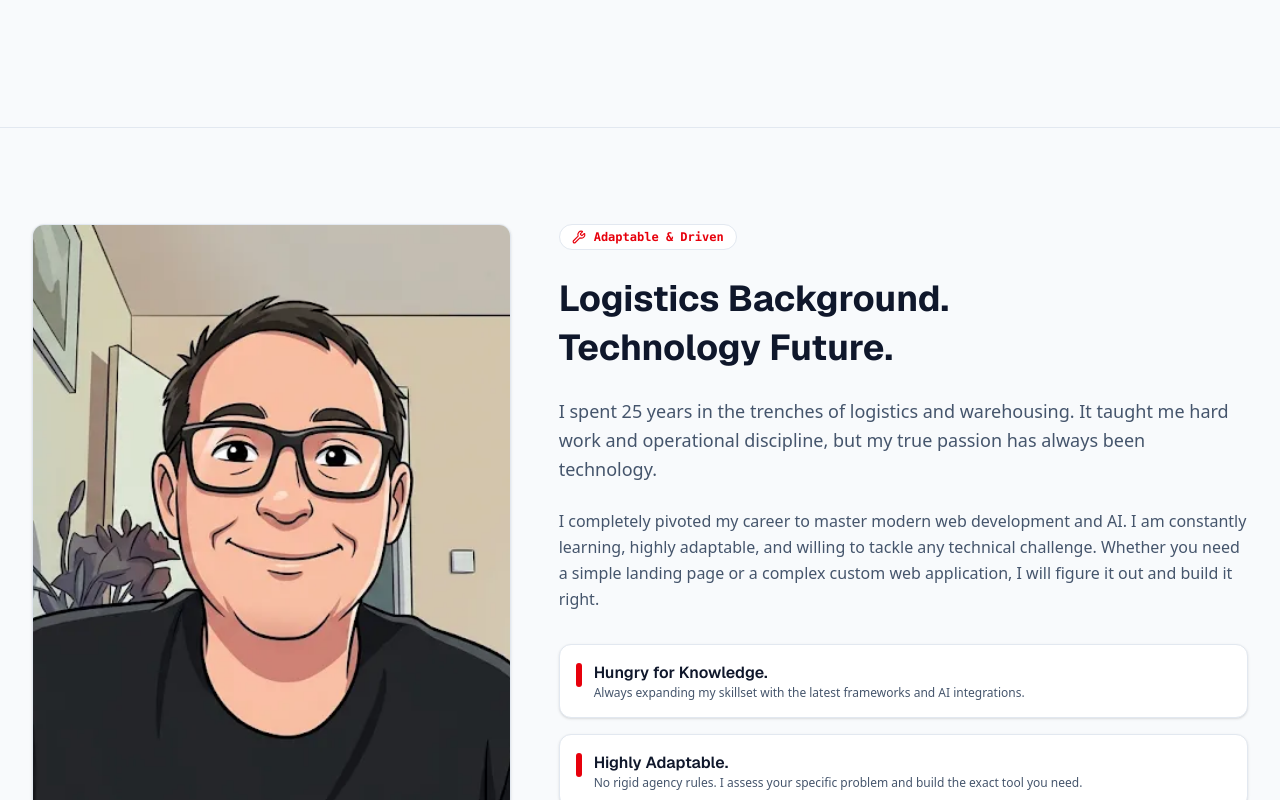
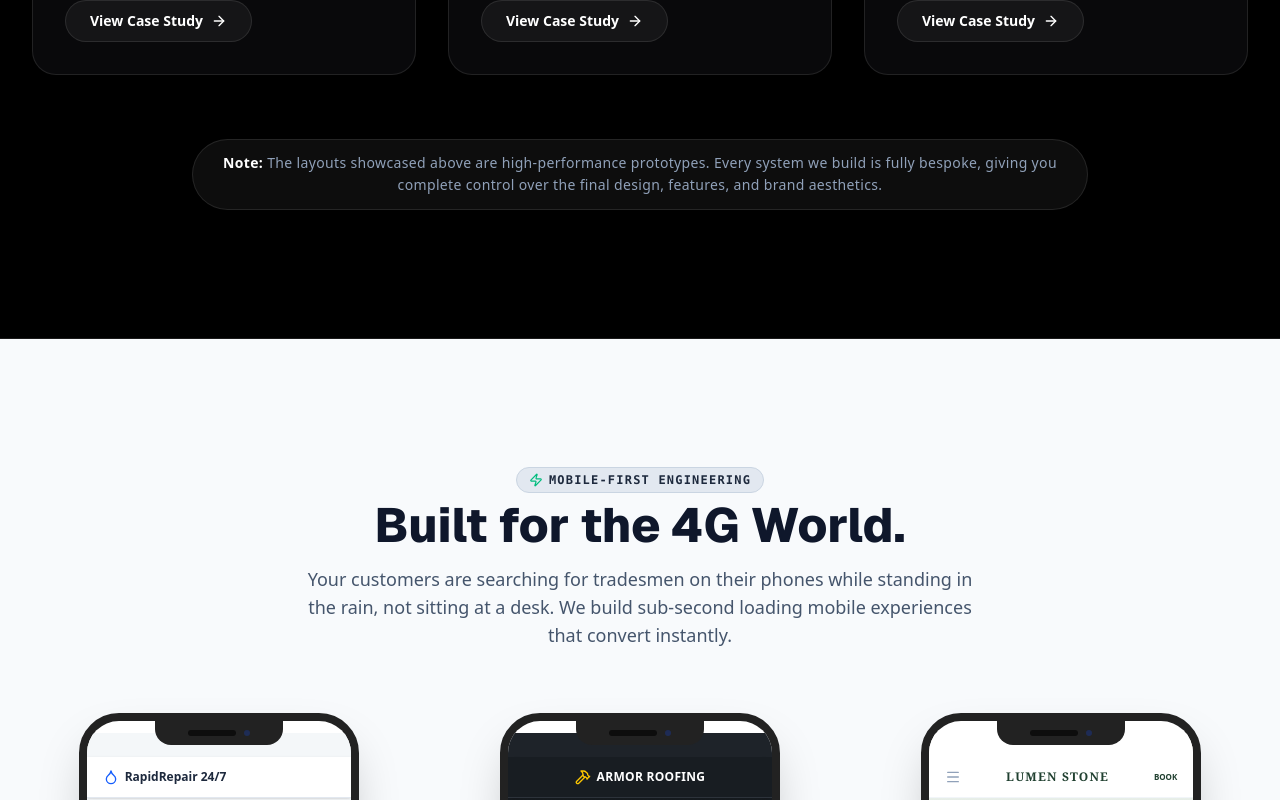
Before and after one commit to stokie2605/dean-wilshaw-web-development, a React (Vite) app: page / in a window 1280 px wide. Shown: the part 1740-2540 px from the top of the page. Built offline with nearby package versions, Linux system fonts and the light colour scheme.

Commit message:
chore: rearrange homepage sections to prioritize portfolio and move about section to footer

```diff
--- a/src/App.tsx
+++ b/src/App.tsx
@@ -83,16 +83,19 @@ export default function App() {
         </div>
         <Suspense fallback={<div className="h-64 flex items-center justify-center"><div className="w-8 h-8 border-4 border-red-500 border-t-transparent rounded-full animate-spin"></div></div>}>
           <div className="bg-slate-50 dark:bg-slate-950">
+            <Portfolio onOpenQuote={handleOpenQuote} />
+          </div>
+          <div className="bg-slate-50 dark:bg-slate-950">
             <MobileShowcase onOpenQuote={handleOpenQuote} />
           </div>
           <div className="bg-slate-50 dark:bg-slate-950">
-            <AboutSection />
-          </div>
-          <div className="bg-slate-50 dark:bg-slate-950">
-            <Portfolio onOpenQuote={handleOpenQuote} />
+            <ServicesBento />
           </div>
           <div className="bg-slate-50 dark:bg-slate-950">
             <Pricing onOpenQuote={handleOpenQuote} onOpenWhatsApp={handleOpenWhatsApp} />
+          </div>
+          <div className="bg-slate-50 dark:bg-slate-950">
+            <AboutSection />
           </div>
         </Suspense>
       </main>
```
